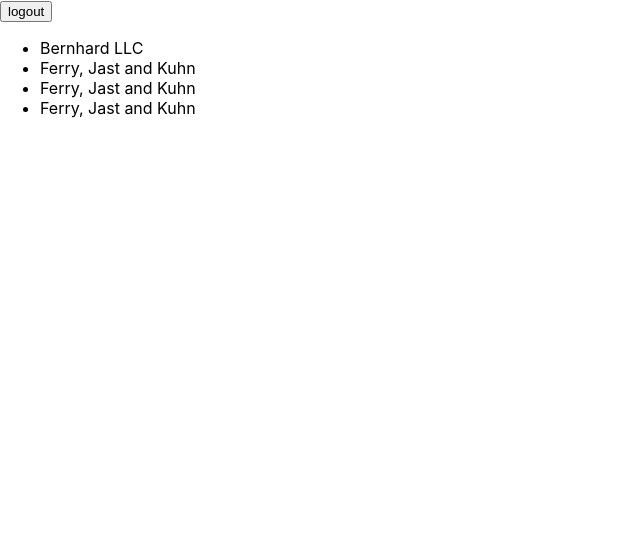
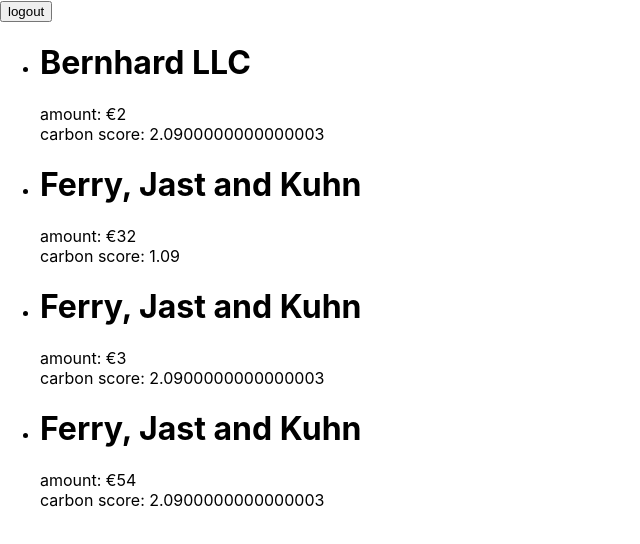
Before and after one commit to KuroshHusseini/green-habit, a Next.js app: page / in a window 1280 px wide. Shown: the top 544 px of the page, without its empty margins (0-640 px from the left). Built offline with nearby package versions, Linux system fonts and the light colour scheme; data requests are answered from the project's data file.

Commit message:
add main view stuff

```diff
--- a/src/pages/index.jsx
+++ b/src/pages/index.jsx
@@ -3,6 +3,7 @@ import { useRouter } from "next/router";
 
 import { getPurchases } from "../services/purchasesServices";
 import useAuthHandler from "../hooks/useAuthHandler";
+import { PurchaseOverviewList } from "../components";
 
 export default function Home(props) {
   const router = useRouter();
@@ -17,13 +18,7 @@ export default function Home(props) {
     <div>
       <main>
         <button onClick={handleLogout}>logout</button>
-        <ul>
-          {props.purchases.map((purchase) => (
-            <Link key={purchase.id} href={`/${purchase.id}`}>
-              <li>{purchase.company}</li>
-            </Link>
-          ))}
-        </ul>
+        <PurchaseOverviewList list={props.purchases}></PurchaseOverviewList>
       </main>
     </div>
   );
```
Also changed, not shown: 1 other file (tests, documents, lock files or other folders).
